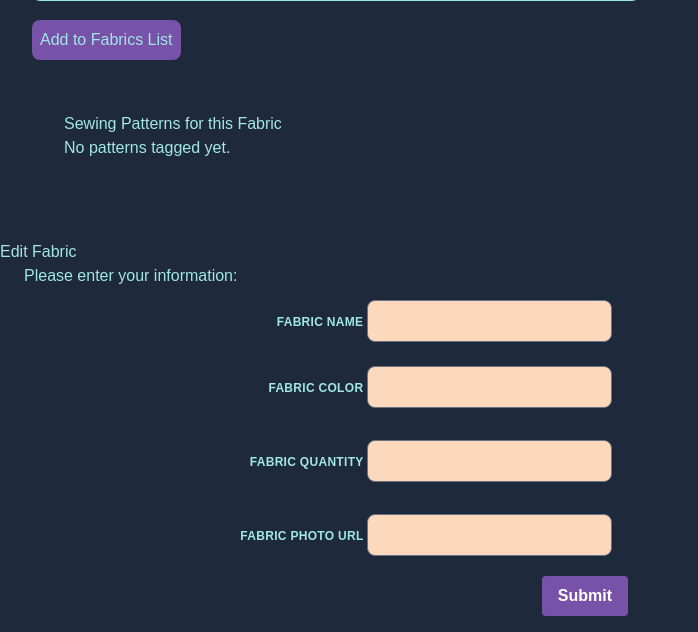
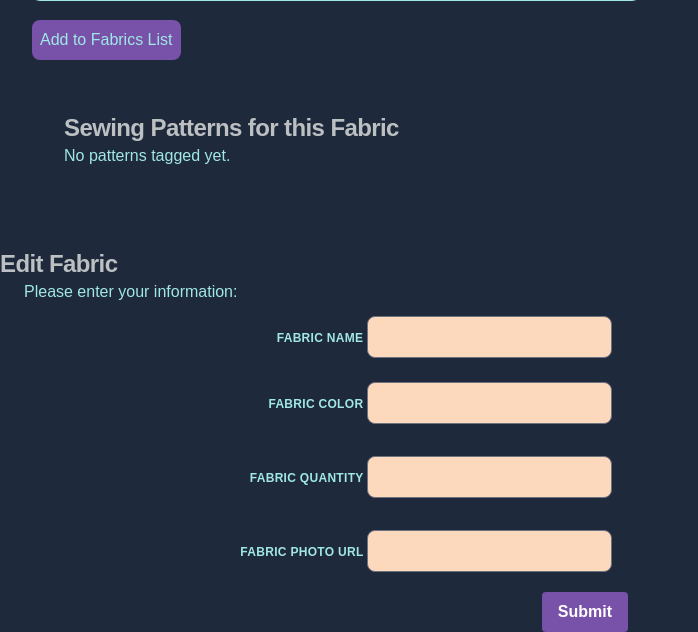
Before and after one commit to kangjoa/sew-serious, a Flask app: template sewing_app/templates/fabric_detail.html in a window 1280 px wide. Shown: the part 248-880 px from the top of the page, without its empty margins (0-698 px from the left). Run offline with Flask 2, Linux system fonts and the light colour scheme; the template is opened without the code that fills it: values that come from a table or form of the project are taken from there, others are empty; style sheets or scripts are compiled from the project's sources.

Commit message:
Add styling to h2 tags

```diff
--- a/sewing_app/templates/fabric_detail.html
+++ b/sewing_app/templates/fabric_detail.html
@@ -17,7 +17,7 @@
             <button type="submit" class="bg-dark-purple p-2 mt-2 mb-3 rounded-lg">Add to Fabrics List</button>
         </form>
         <div class="mx-auto max-w-2xl px-6 py-6 sm:px-6 sm:py-10 lg:max-w-7xl lg:px-8">
-            <h2>Sewing Patterns for this Fabric</h2>
+            <h2 class="text-2xl font-bold tracking-tight text-gray">Sewing Patterns for this Fabric</h2>
             {% if fabric.patterns|length == 0 %}
             <p>No patterns tagged yet.</p>
             {% else %}
@@ -40,7 +40,7 @@
     </div>
 </section>
 <div>
-    <h2>Edit Fabric</h2>
+    <h2 class="text-2xl font-bold tracking-tight text-gray">Edit Fabric</h2>
 
     <form method="POST" action="{{ url_for('main.fabric_detail', fabric_id = fabric.id) }}">
         {{ form.csrf_token }}
```
